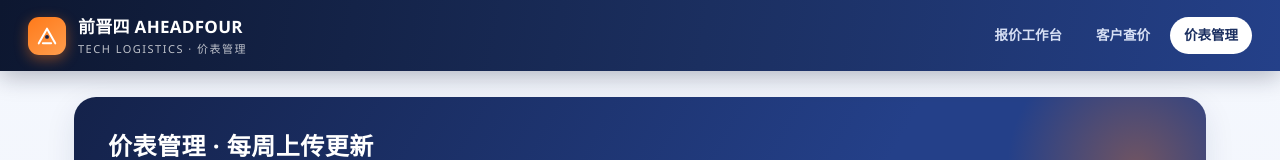
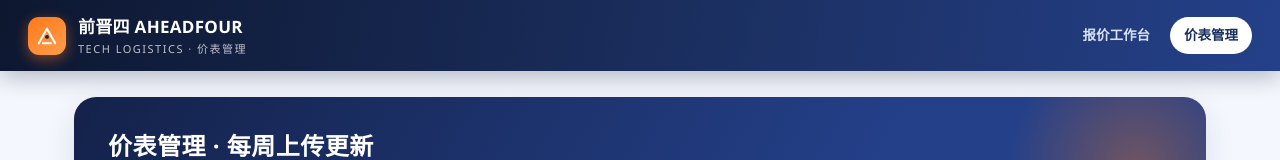
Before and after one commit to chen643396-star/aheadfour-quote, a plain HTML site: page admin.html in a window 1280 px wide. Shown: the top 160 px of the page. Drawn offline with Linux system fonts and the light colour scheme.

Commit message:
sync: admin.html

```diff
--- a/admin.html
+++ b/admin.html
@@ -17,7 +17,6 @@
   </div>
   <nav class="topnav">
     <a href="index.html">报价工作台</a>
-    <a href="customer.html">客户查价</a>
     <a href="admin.html" class="active">价表管理</a>
   </nav>
 </header>
```
